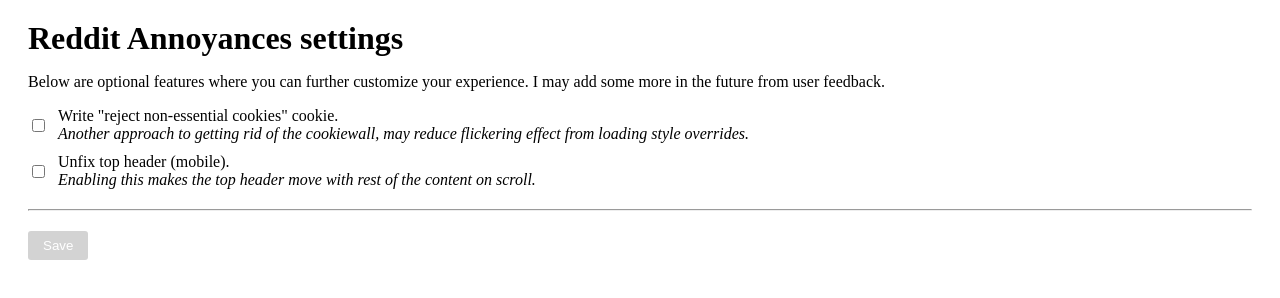
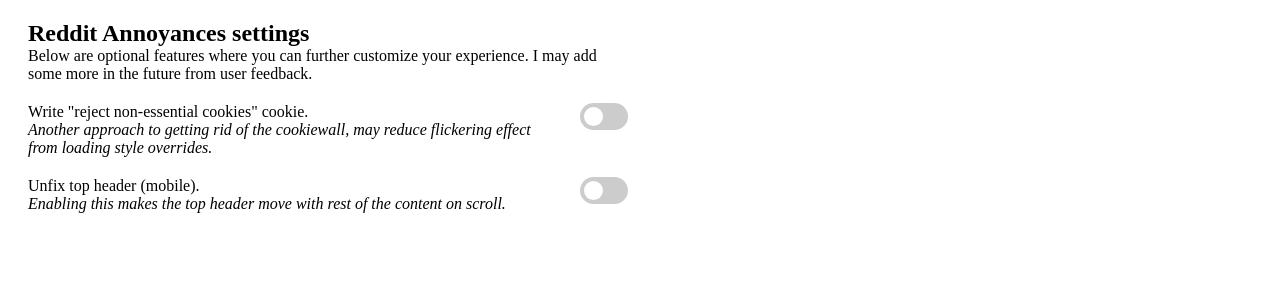
Before and after one commit to ksaanen/WebExt.Reddit.Annoyances, a browser extension: page options.html in a window 1280 px wide. Drawn offline with Linux system fonts and the light colour scheme.

Commit message:
improvement of settings ui

```diff
--- /dev/null
+++ b/options.css
@@ -0,0 +1,143 @@
+:root {
+    /* Global configuration */
+    --default-margin: 20px;
+    --default-input-spacing: 10px;
+    --disabled-color: #CCC;
+
+    /* Slider configuration */
+    --toggle-size: 0.8;
+    --toggle-padding: 4px;
+    --toggle-width: calc(60px * var(--toggle-size));
+    --toggle-height: calc(34px * var(--toggle-size));
+    --toggle-slider-size: calc(var(--toggle-height) - (var(--toggle-padding) * 2));
+    --toggle-translate: calc(var(--toggle-width) - var(--toggle-height));
+}
+
+body {
+    font-size: 16px;
+}
+
+h1, h2, h3, h4, h5, h6 {
+    margin: 0
+}
+
+h1 {
+    font-size: 1.5em;
+}
+
+p {
+    margin: 0 0 var(--default-margin);
+}
+
+.container {
+    max-width: 600px;
+    margin: var(--default-margin);
+}
+
+.input-group {
+    display: flex;
+    gap: var(--default-input-spacing);
+    align-items: center;
+    margin-bottom: var(--default-input-spacing);
+}
+
+button {
+    background: rgb(255, 69, 0);
+    border: none;
+    padding: 7px 15px;
+    border-radius: 3px;
+    color: white;
+}
+button:hover {cursor: pointer;}
+button:disabled {
+    background: lightgray;
+    cursor: default;
+}
+
+.d-flex {
+    display: flex;
+}
+.gap-10 {
+    gap: 10px;
+}
+.gap-20 {
+    gap: 20px;
+}
+.flex-grow {
+    flex-grow: 1;
+}
+.flex-align-start {
+    align-items: start;
+}
+.my-default {
+    margin-top: var(--default-margin);
+    margin-bottom: var(--default-margin);
+}
+.py-default {
+    padding-top: var(--default-margin);
+    padding-bottom: var(--default-margin);
+}
+
+
+ /* The switch - the box around the slider */
+ .switch {
+    position: relative;
+    display: inline-block;
+    width: var(--toggle-width);
+    height: var(--toggle-height);
+  }
+
+  /* Hide default HTML checkbox */
+  .switch input {
+    opacity: 0;
+    width: 0;
+    height: 0;
+  }
+
+  /* The slider */
+  .slider {
+    position: absolute;
+    cursor: pointer;
+    top: 0;
+    left: 0;
+    right: 0;
+    bottom: 0;
+    background-color: #ccc;
+    -webkit-transition: .4s;
+    transition: .4s;
+  }
+
+  .slider:before {
+    position: absolute;
+    content: "";
+    height: calc(var(--toggle-height) - (var(--toggle-padding) * 2));
+    width: calc(var(--toggle-height) - (var(--toggle-padding) * 2));
+    left: var(--toggle-padding);
+    bottom: var(--toggle-padding);
+    background-color: white;
+    -webkit-transition: .4s;
+    transition: .4s;
+  }
+
+  input:checked + .slider {
+    background-color: #2196F3;
+  }
+
+  input:focus + .slider {
+    box-shadow: 0 0 1px #2196F3;
+  }
+
+  input:checked + .slider:before {
+    -webkit-transform: translateX(var(--toggle-slider-size));
+    -ms-transform: translateX(var(--toggle-slider-size));
+    transform: translateX(var(--toggle-slider-size));
+  }
+
+  /* Rounded sliders */
+  .slider {
+    border-radius: 34px;
+  }
+
+  .slider:before {
+    border-radius: 50%;
+  }
--- a/options.html
+++ b/options.html
@@ -4,49 +4,7 @@
     <meta charset="UTF-8">
     <meta name="viewport" content="width=device-width, initial-scale=1.0">
     <title>Addon settings</title>
-    <style>
-        :root {
-            --default-margin: 20px;
-            --default-input-spacing: 10px;
-            --disabled-color: #CCC;
-        }
-        h1, h2, h3, h4, h5, h6 {margin: 0}
-        h1 {
-            font-size: 2em;
-        }
-        .container {
-            margin: var(--default-margin);
-        }
-        .input-group {
-            display: flex;
-            gap: var(--default-input-spacing);
-            align-items: center;
-            margin-bottom: var(--default-input-spacing);
-        }
-        button {
-            background: rgb(255, 69, 0);
-            border: none;
-            padding: 7px 15px;
-            border-radius: 3px;
-            color: white;
-        }
-        button:hover {cursor: pointer;}
-        button:disabled {
-            background: lightgray;
-            cursor: default;
-        }
-        label i {
-            display: block;
-        }
-        .my-default {
-            margin-top: var(--default-margin);
-            margin-bottom: var(--default-margin);
-        }
-        .py-default {
-            padding-top: var(--default-margin);
-            padding-bottom: var(--default-margin);
-        }
-    </style>
+    <link rel="stylesheet" href="options.css" />
 </head>
 <body>
     <div class="container">
@@ -54,18 +12,29 @@
         <p>
             Below are optional features where you can further customize your experience. I may add some more in the future from user feedback.
         </p>
-        <form>
-            <div class="input-group">
-                <input id="rejectNonEssential" class="form-check-input" name="rejectNonEssential" type="checkbox" />
-                <label for="rejectNonEssential">Write "reject non-essential cookies" cookie. <i>Another approach to getting rid of the cookiewall, may reduce flickering effect from loading style overrides.</i></label>
+
+        <div class="d-flex gap-20 flex-align-start">
+            <div class="flex-grow">
+                <p>Write "reject non-essential cookies" cookie.<br /><i>Another approach to getting rid of the cookiewall, may reduce flickering effect from loading style overrides.</i></p>
             </div>
-            <div class="input-group">
-                <input id="unfixHeader" class="form-check-input" name="unfixHeader" type="checkbox" />
-                <label for="unfixHeader">Unfix top header (mobile). <i>Enabling this makes the top header move with rest of the content on scroll.</i></label>
+            <div>
+                <label class="switch" for="rejectNonEssential">
+                    <input id="rejectNonEssential" class="form-check-input" name="rejectNonEssential" type="checkbox" />
+                    <span class="slider"></span>
+                </label>
             </div>
-            <hr class="my-default" />
-            <button disabled type="submit">Save</button>
-        </form>
+        </div>
+        <div class="d-flex gap-20 flex-align-start">
+            <div class="flex-grow">
+                <p>Unfix top header (mobile).<br /><i>Enabling this makes the top header move with rest of the content on scroll.</i></p>
+            </div>
+            <div>
+                <label class="switch" for="unfixHeader">
+                    <input id="unfixHeader" class="form-check-input" name="unfixHeader" type="checkbox" />
+                    <span class="slider"></span>
+                </label>
+            </div>
+        </div>
     </div>
     <script src="options.js"></script>
 </body>
--- a/options.js
+++ b/options.js
@@ -1,18 +1,16 @@
 const submitButton = document.querySelector("button[type=submit]");
 
-function saveOptions(e) {
-    e.preventDefault();
+function saveOption(input) {
     browser.storage.sync.set({
-        rejectNonEssential: document.querySelector("#rejectNonEssential").checked,
-        unfixHeader: document.querySelector("#unfixHeader").checked,
+        [input.name]: input.checked,
     });
-    submitButton.setAttribute("disabled", true);
 }
 
 function restoreOptions() {
     function setCurrentChoice(result) {
-        document.querySelector("#rejectNonEssential").checked = result.rejectNonEssential || false;
-        document.querySelector("#unfixHeader").checked = result.unfixHeader || false;
+        result.forEach((setting, checked) => {
+            document.querySelector(`#${setting}`).checked = checked || false
+        });
     }
 
     function onError(error) {
@@ -23,11 +21,7 @@
     getting.then(setCurrentChoice, onError);
 }
 
-document.querySelectorAll("input").forEach(function(input) {
-    input.addEventListener("click", function() {
-        submitButton.removeAttribute("disabled")
-    });
+document.addEventListener("DOMContentLoaded", restoreOptions);
+document.querySelectorAll("input[type=checkbox]").forEach(input => {
+    input.addEventListener("click", () => saveOption(input));
 });
-
-document.addEventListener("DOMContentLoaded", restoreOptions);
-document.querySelector("form").addEventListener("submit", saveOptions);
```
